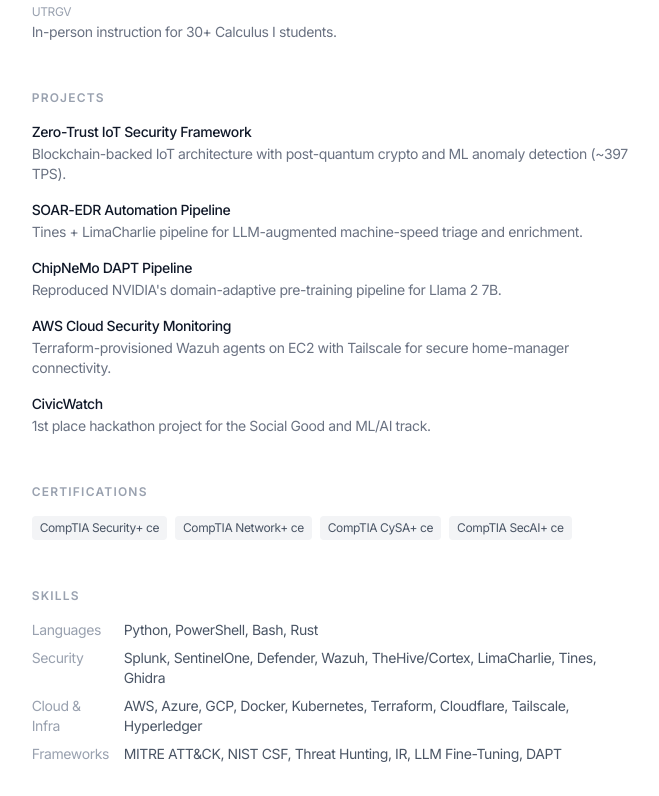
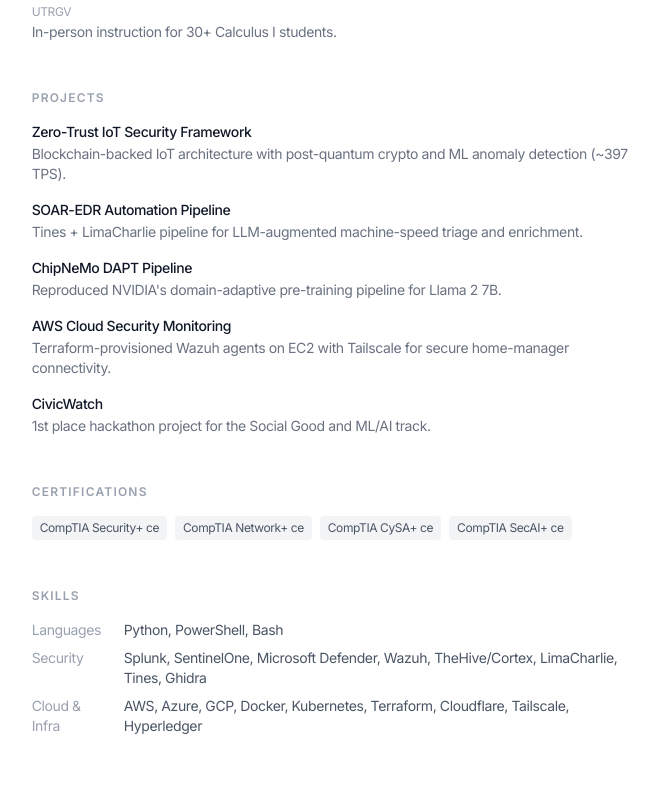
Before and after one commit to dsuyu1/blog, a Next.js app: page /about in a window 1280 px wide. Shown: the part 713-1509 px from the top of the page, without its empty margins (298-957 px from the left). After the commit the page ends 1481 px from the top, so only its background shows below. Built offline with nearby package versions, Linux system fonts and the light colour scheme.

Commit message:
fix about page

```diff
--- a/app/about/page.tsx
+++ b/app/about/page.tsx
@@ -77,10 +77,9 @@ const projects = [
 ];
 
 const skills = [
-  { label: 'Languages', value: 'Python, PowerShell, Bash, Rust' },
-  { label: 'Security', value: 'Splunk, SentinelOne, Defender, Wazuh, TheHive/Cortex, LimaCharlie, Tines, Ghidra' },
+  { label: 'Languages', value: 'Python, PowerShell, Bash' },
+  { label: 'Security', value: 'Splunk, SentinelOne, Microsoft Defender, Wazuh, TheHive/Cortex, LimaCharlie, Tines, Ghidra' },
   { label: 'Cloud & Infra', value: 'AWS, Azure, GCP, Docker, Kubernetes, Terraform, Cloudflare, Tailscale, Hyperledger' },
-  { label: 'Frameworks', value: 'MITRE ATT&CK, NIST CSF, Threat Hunting, IR, LLM Fine-Tuning, DAPT' },
 ];
 
 const certs = ['CompTIA Security+ ce', 'CompTIA Network+ ce', 'CompTIA CySA+ ce', 'CompTIA SecAI+ ce'];
--- a/app/n/5/page.mdx
+++ b/app/n/5/page.mdx
@@ -9,14 +9,15 @@ export const metadata = {
 
 <br />
 
-In this post, I'll be documenting the first part of my technical analysis of the Akira ransomware variant. I'll be using [this report](https://github.com/MottaSec/akira-ransomware-reverse) as my guide. The report is extremely thorough but not especially beginner-friendly. In this series, I aim to document how I arrived at similar conclusions and to expand on what we can take away from those findings. Rather than providing a complete or authoritative analysis, my goal is to show the learning process itself.
+In this post, I'll be documenting the first part of my technical analysis of the Akira ransomware variant. I'll be using [this report](https://github.com/MottaSec/akira-ransomware-reverse) as my guide. The report is extremely thorough but not especially beginner-friendly.
+I aim to document how I arrived at similar conclusions and to expand on what we can take away from those findings. Rather than providing a complete or authoritative analysis, my goal is to show the learning process itself.
 
 I also recommend these supplementary materials:
 
 - [Arete Akira Technical Analysis](https://areteir.com/static/bbdda35a1cc631e53cd929e075af873f/Malware-Spotlight-Akira-Ransomware.pdf)
 - [CISA Akira Report](https://www.cisa.gov/news-events/cybersecurity-advisories/aa24-109a)
 
-Reverse engineering plays an important role in digital forensics and vulnerability research. In this series, we examine malware through the lens of blue teams. How can we dismantle malware, identify its weaknesses, and use that knowledge to develop effective defenses?
+Reverse engineering plays an important role in digital forensics and vulnerability research. How can we dismantle malware, identify its weaknesses, and use that knowledge to develop effective defenses?
 
 ## What is Akira?
 
@@ -82,6 +83,7 @@ Notable imports:
 - `kernel32.dll` — the core Windows API. Provides `CreateDirectoryW`, `CreateEventW`, `CreateFileW`, `DeleteFileW`, `TerminateProcess`, `WriteFile`, etc.
 
 Interestingly, there are no cryptographic libraries, which means Akira uses its own custom code for key generation.
+A custom key generation module might be something we can pick apart and try to find weaknesses in.
 
 ## 1.3 Strings
 
```
